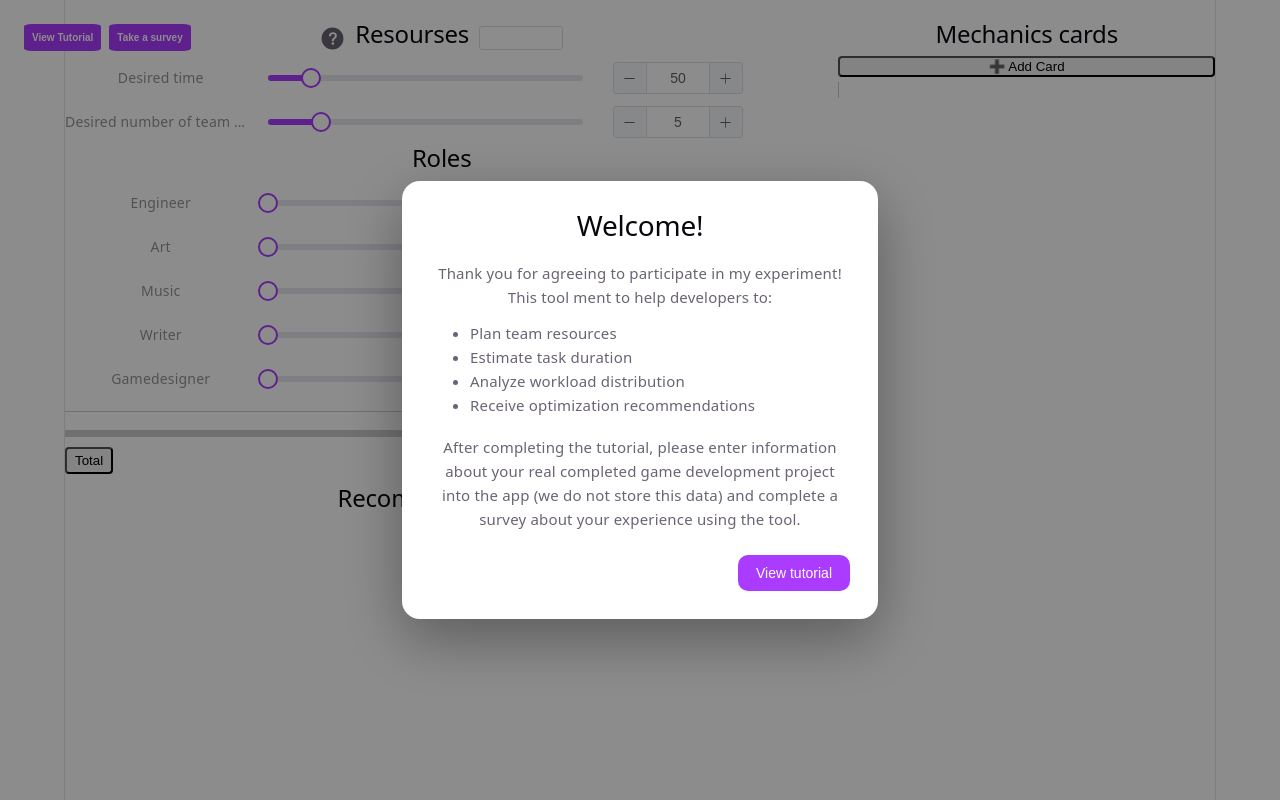
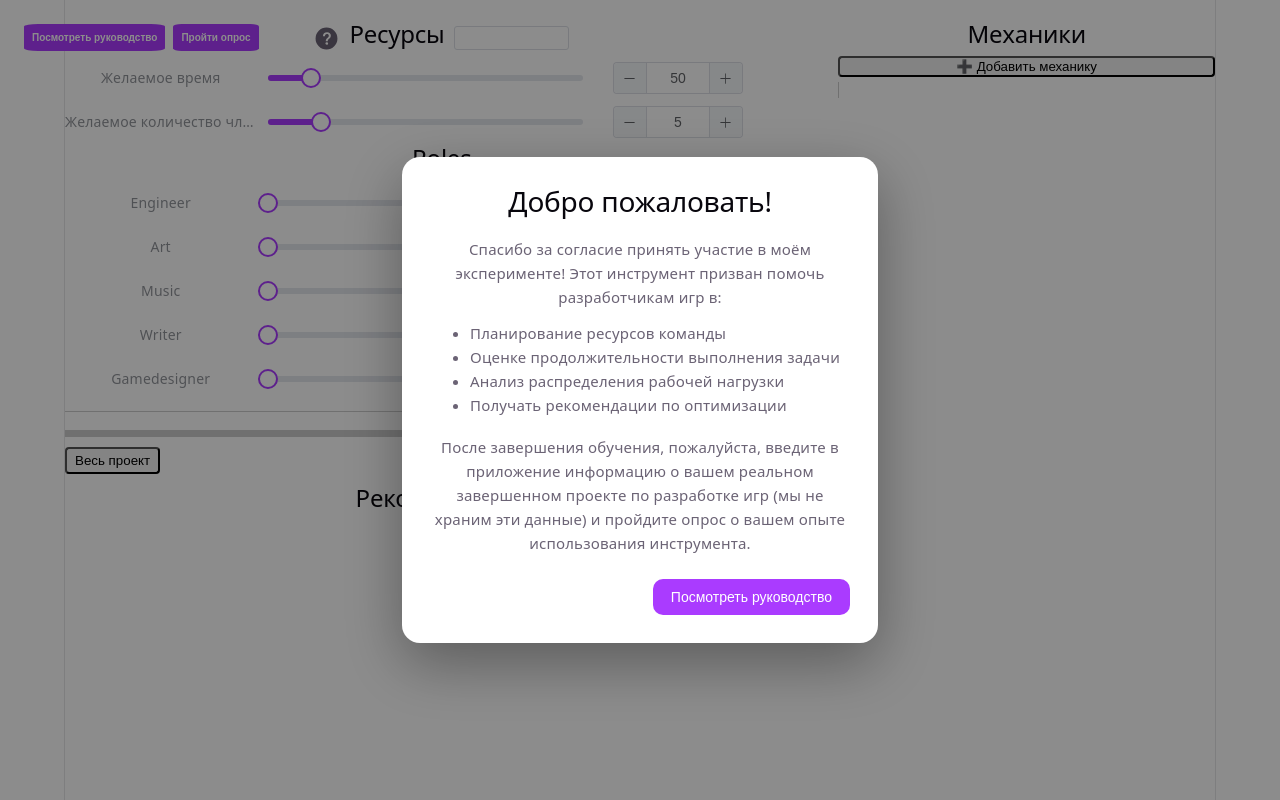
Before and after one commit to Nedodoud/TTCalculator, a Vue app: page / in a window 1280 px wide. Built offline with nearby package versions, Linux system fonts and the light colour scheme.

Commit message:
Русификация

```diff
--- a/src/App.vue
+++ b/src/App.vue
@@ -46,15 +46,15 @@ function handleMouseOver(e: MouseEvent) {
   if (Number(left.slice(0, -1)) == 0){
     markValue = 1;
   }
-  var tip = "Min Value";
+  var tip = "Минимальное значение";
   if (markValue == Number(data.max)){
-    tip = "Max value";
+    tip = "Максимальное значение";
   }
   if (markValue == Number(data.recommended)){
-    tip = "Recommeded value";
+    tip = "Рекомендуемое значение";
   }
   if (markValue == Number(data.predicted)){
-    tip = "The estimated time spent based on user input and recommendations for a given task type";
+    tip = "Расчетное время, затраченное на выполнение задачи определенного типа на основе ввода данных пользователем и рекомендаций.";
   }
 
   tooltipText.value = `${tip}: ${markValue}`;
@@ -137,7 +137,7 @@ onUnmounted(() => {
           class="tutorial-open-button"
           @click="startTutorial"
         >
-          View Tutorial
+          Посмотреть руководство
         </button>
 
         <button
@@ -145,7 +145,7 @@ onUnmounted(() => {
           data-tutorial="survey-button"
           onclick="window.location.href='https://forms.gle/pFZRZLbwSdQJCCgx9';"
         >
-          Take a survey
+          Пройти опрос
         </button>
       </div>
 
--- a/src/components/CardList.vue
+++ b/src/components/CardList.vue
@@ -24,7 +24,7 @@ function addCard() {
     tagValues: {},
     recommendedTagValues: {},
     priority: 0,
-    taskType: "Own mechanics",
+    taskType: "Своя механика",
     complexity: 2, // 👈 дефолт
     recommendedComplexity: 2
   });
@@ -47,8 +47,8 @@ defineExpose({
 <template>
 
   <div class="header-right">
-    <h2>Mechanics cards</h2>
-    <button @click="addCard" >➕ Add Card</button>
+    <h2>Механики</h2>
+    <button @click="addCard" >➕ Добавить механику</button>
       <div class="right">
         <div class="card-list">
           <CardItem
--- a/src/components/SliderGroup.vue
+++ b/src/components/SliderGroup.vue
@@ -311,7 +311,7 @@ const recommendationText = computed(() => {
     if (maxUsed === 0 && available > 0) {
 
       recommendations.push(
-        `Unused resource detected: ${tag} has ${available} assigned team members, but no tasks currently use this resource.`
+        `Обнаружен неиспользуемый ресурс: ${tag} has ${available} назначены члены команды, но в настоящее время ни одна задача не использует этот ресурс.`
       );
 
     }
@@ -324,7 +324,7 @@ const recommendationText = computed(() => {
     if (maxUsed !== 0 && maxUsed < available) {
 
       recommendations.push(
-        `Underutilized resource: ${tag} uses at most ${maxUsed}/${available} available team members across priorities.`
+        `Недоиспользуемый ресурс: ${tag} использует максимум ${maxUsed}/${available} доступные члены команды по всем приоритетам.`
       );
 
     }
@@ -335,7 +335,7 @@ const recommendationText = computed(() => {
     else if (maxUsed > available) {
 
       recommendations.push(
-        `Resource overload: ${tag} requires ${maxUsed}, but only ${available} team members are available at peak priority load.`
+        `Перегрузка ресурсов: ${tag} требуется ${maxUsed}, но только ${available} членов команды доступно в часы пиковой нагрузки.`
       );
 
     }
@@ -354,13 +354,13 @@ const recommendationText = computed(() => {
 
       if (actual > recommended * 1.5 && recommended > 0) {
         recommendations.push(
-          `Task "${task.title}" has too many ${tag} resources. Efficiency may decrease.`
+          `Задача "${task.title}" имеет слишком много ${tag} ресурсов. Эффективность может падать`
         );
       }
 
       if (actual < recommended) {
         recommendations.push(
-          `Task "${task.title}" may benefit from more ${tag} resources.`
+          `Задача "${task.title}" может получить больше пользы ${tag} ресурсы.`
         );
       }
 
@@ -379,13 +379,13 @@ const recommendationText = computed(() => {
 
     if (actualTime > recommendedTime * 1.5) {
       recommendations.push(
-        `Task "${task.title}" is expected to take much longer than recommended.`
+        `Задача "${task.title}" ожидается, что это займет гораздо больше времени, чем рекомендуется.`
       );
     }
 
     if (actualTime < recommendedTime * 0.7) {
       recommendations.push(
-        `Task "${task.title}" is faster than expected. Resources might be redistributed.`
+        `Задача "${task.title}" процесс идёт быстрее, чем ожидалось. Возможно, потребуется перераспределение ресурсов.`
       );
     }
 
@@ -398,7 +398,7 @@ const recommendationText = computed(() => {
 
   if (unplannedTasks.length > 0) {
     recommendations.push(
-      `There are ${unplannedTasks.length} tasks without planned time. This reduces prediction accuracy.`
+      `Здесь есть ${unplannedTasks.length} задачи, не имеющие запланированного времени. Это снижает точность прогнозирования.`
     );
   }
 
@@ -406,7 +406,7 @@ const recommendationText = computed(() => {
   // fallback
   // =========================
   if (recommendations.length === 0) {
-    return ["Resource allocation and task distribution look balanced."];
+    return ["Распределение ресурсов и задач выглядит сбалансированным."];
   }
 
   return recommendations;
@@ -431,36 +431,36 @@ function resetAll() {
       <div class="header-block">
         <el-tooltip class="box-item" effect="dark" placement="bottom-start">
           <template #content>
-            Here you need to enter the resources available to your team for project development, namely:
+            Здесь необходимо указать ресурсы, доступные вашей команде для разработки проекта, а именно:
             <ul>
-              <li>Estimated development time</li>
-              <li>Total number of people on the team</li>
+              <li>Ориентировочное время разработки</li>
+              <li>Общее количество человек в команде</li>
             </ul>
-            Please note: the estimated development time is indicated in working days, assuming that one working day lasts 8 hours.
+            Обратите внимание: ориентировочное время разработки указано в рабочих днях, исходя из предположения, что один рабочий день длится 8 часов.
           </template>
           <el-icon :size="25" color="var(--negative-accent)" ><QuestionFilled /></el-icon>
         </el-tooltip>
-        <h2>Resourses</h2>
+        <h2>Ресурсы</h2>
         <el-tooltip class="box-item" effect="dark" placement="bottom-start">
           <template #content>
-            Clear all
+            Очистить всё
           </template>
           <el-button size="small" color="var(--negative-accent)" icon="Refresh" data-tutorial="reset-buttons" @click="resetAll" >
-            Clear all</el-button>
+            Очистить всё</el-button>
 
         </el-tooltip>
       </div>
 
       <!-- Слайдер времени -->
       <div class="slider-block">
-        <span class="demonstration"> Desired time</span>
+        <span class="demonstration"> Желаемое время</span>
         <el-slider v-model.number="time"  :min="1" :max="365" show-input />
       </div>
 
       <!-- Слайдер команды -->
 
       <div class="slider-block" data-tutorial="team-size-slider">
-        <span class="demonstration">Desired number of team members</span>
+        <span class="demonstration">Желаемое количество членов команды</span>
         <el-slider v-model.number="teamSize"  :min="1" :max="25" show-input />
       </div>
 
@@ -473,7 +473,7 @@ function resetAll() {
           class="slider-block">
 
             <span class="demonstration" >{{ comp.tag }}</span>
-            <el-slider v-model.number="comp.value"  :min="0" :max="50" show-input
+            <el-slider v-model.number="comp.value"  :min="0" :max="25" show-input
                 @change="onInput(comp, $event)"/>
 
           </div>
@@ -499,10 +499,10 @@ function resetAll() {
             :class="{ active: selectedPriority === 'total' }"
             @click="selectedPriority = 'total'"
           >
-            Total
+            Весь проект
           </button>
         </div>
-      <h2>Recommendations</h2>
+      <h2>Рекомендации</h2>
           <div class="recommendations">
           <!-- приоритет -->
           <div v-if="selectedPriority !== null && selectedPriority !== 'total'">
@@ -519,7 +519,7 @@ function resetAll() {
 
           <!-- ⏱ время -->
           <div class="time">
-            Estimated time required to complete all tasks of the priority #{{ selectedPriority }}: {{ priorityTime }}
+            Примерное время, необходимое для выполнения всех задач приоритетного уровня #{{ selectedPriority }}: {{ priorityTime }}
           </div>
 
           <!-- ⚠️ предупреждения -->
@@ -541,7 +541,7 @@ function resetAll() {
           <div v-else-if="selectedPriority === 'total'">
 
             <div class="time">
-              Total time: {{ totalTime }}
+              Общее время: {{ totalTime }}
             </div>
 
               <div class="recommendations">
--- a/src/components/tutorial/TutorialWelcomeModal.vue
+++ b/src/components/tutorial/TutorialWelcomeModal.vue
@@ -24,26 +24,26 @@ function skipTutorial() {
     <div class="tutorial-modal">
 
       <h2 class="tutorial-title">
-        Welcome!
+        Добро пожаловать!
       </h2>
 
       <div class="tutorial-description">
 
-        Thank you for agreeing to participate in my experiment!
+        Спасибо за согласие принять участие в моём эксперименте!
 
-        This tool ment to help developers to:
+        Этот инструмент призван помочь разработчикам игр в:
 
         <ul>
-          <li>Plan team resources</li>
-          <li>Estimate task duration</li>
-          <li>Analyze workload distribution</li>
-          <li>Receive optimization recommendations</li>
+          <li>Планирование ресурсов команды</li>
+          <li>Оценке продолжительности выполнения задачи</li>
+          <li>Анализ распределения рабочей нагрузки</li>
+          <li>Получать рекомендации по оптимизации</li>
         </ul>
 
-        After completing the tutorial, please enter information
-        about your real completed game development project into the app
-        (we do not store this data) and complete a survey
-        about your experience using the tool.
+        После завершения обучения, пожалуйста,
+        введите в приложение информацию о вашем реальном
+        завершенном проекте по разработке игр (мы не храним эти данные)
+        и пройдите опрос о вашем опыте использования инструмента.
       </div>
 
       <div class="tutorial-buttons">
@@ -52,7 +52,7 @@ function skipTutorial() {
           class="tutorial-start-button"
           @click="startTutorial"
         >
-          View tutorial
+          Посмотреть руководство
         </button>
 
         <!--
--- a/src/components/tutorial/tutorialSteps.ts
+++ b/src/components/tutorial/tutorialSteps.ts
@@ -6,35 +6,35 @@ export interface TutorialStep {
 export const tutorialSteps: TutorialStep[] = [
   {
     id: "team-size-slider",
-    text: "Set the total number of people available in the team."
+    text: "Укажите общее количество человек, доступных команде."
   }
   ,{
     id: "team-roles",
-    text: "Distribute people between roles using these controls."
+    text: "Распределяйте людей между ролями, используя эти элементы управления."
   }
   ,{
     id: "task-card-list",
-    text: "Each card is a separate mechanic."
+    text: "Каждая карта представляет собой отдельную механику."
   }
   ,{
     id: "team-resize-hangle",
-    text: "This bar resizes team composition frame, try pulling it."
+    text: "Эта полоса изменяет размер рамки с составом команды, попробуйте потянуть за неё."
   }
   ,{
     id: "recommendation-block",
-    text: "Recommendations and warnings appear dynamically here."
+    text: "Рекомендации и предупреждения отображаются здесь динамически."
   }
   ,{
     id: "recommendation-priority-buttons",
-    text: "Recommendations can be viewed separately for each priority and for the entire project as a whole."
+    text: "Рекомендации можно просматривать отдельно для каждого приоритета, а также для всего проекта в целом."
   }
   ,{
     id: "reset-buttons",
-    text: "A button that resets all parameters and mechanics"
+    text: "Кнопка, которая сбрасывает все параметры и механики."
   }
   ,{
     id: "survey-button",
-    text: "Please take a short survey after trying out features of the app! We would be very grateful for it!"
+    text: "Пожалуйста, пройдите небольшой опрос после того, как опробуете все функции приложения! Мы будем вам очень благодарны!"
   }
 
 ];
```
Also changed, not shown: src/logic/taskTypes.ts (+16 -16 lines).
